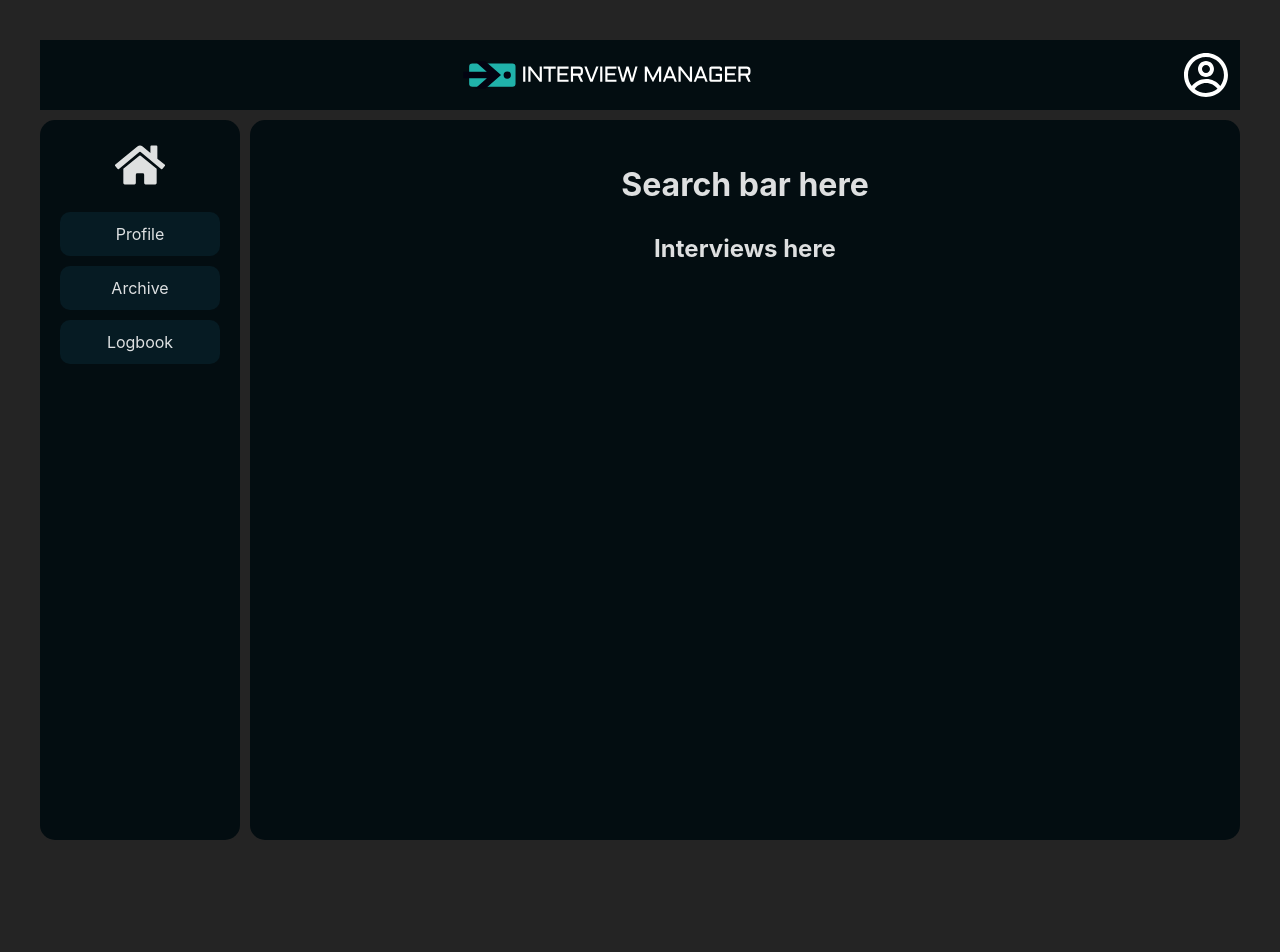
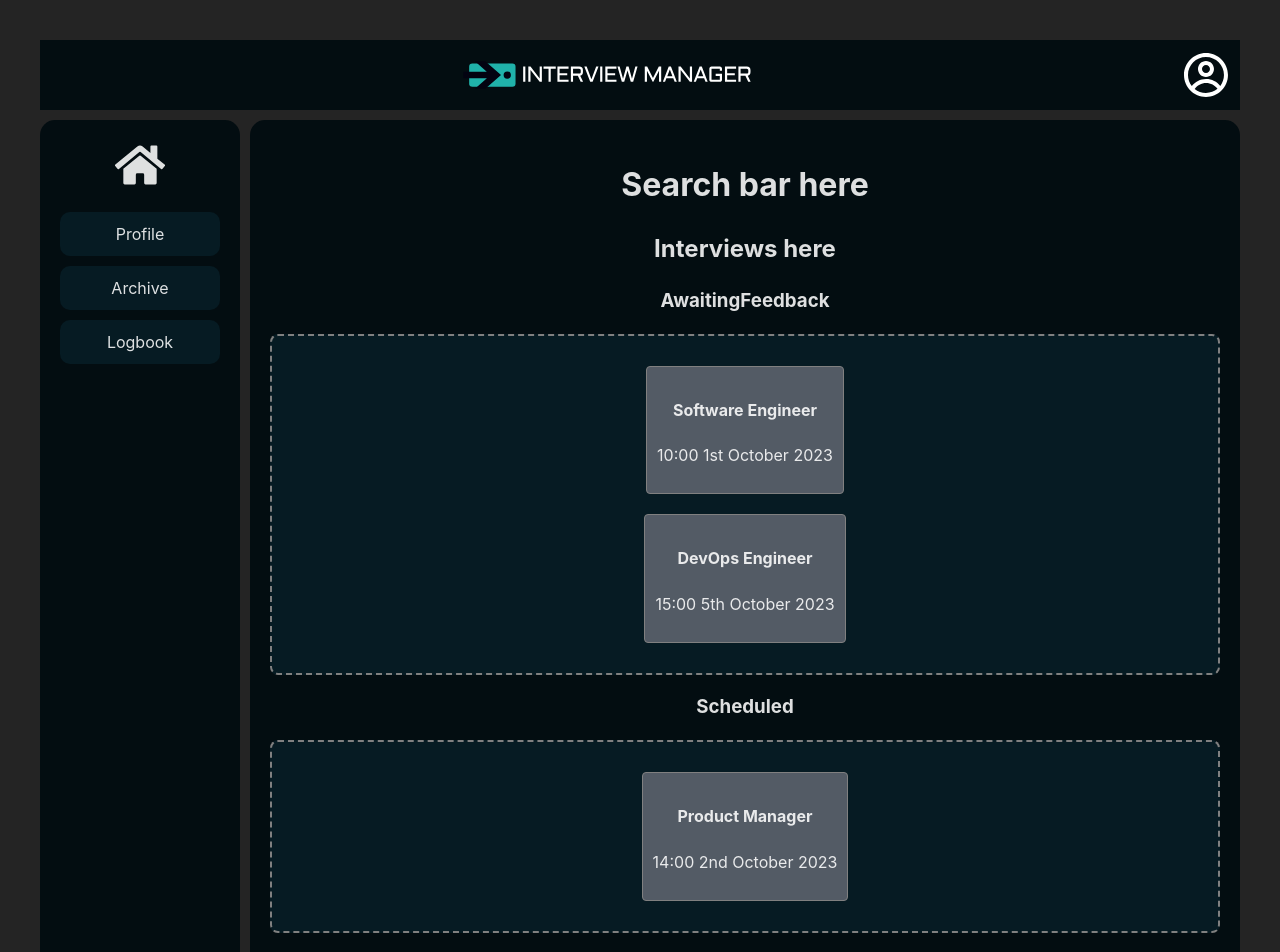
Before and after one commit to johnfa1508/interview-manager-client, a React (Vite) app: page / in a window 1280 px wide. Shown: the top 952 px of the page. Before the commit the page ends 880 px from the top, so only its background shows below. Built offline with nearby package versions, Linux system fonts and the light colour scheme.

Commit message:
implemented containers and draggable objects

```diff
--- /dev/null
+++ b/src/components/draggable/index.jsx
@@ -0,0 +1,32 @@
+/* eslint-disable react/prop-types */
+import { useDraggable } from '@dnd-kit/core';
+
+export function Draggable(props) {
+  const { attributes, listeners, setNodeRef, transform } = useDraggable({
+    id: props.id
+  });
+  const style = transform
+    ? {
+        transform: `translate3d(${transform.x}px, ${transform.y}px, 0)`,
+        margin: '10px 0',
+        padding: '10px',
+        border: '1px solid gray',
+        borderRadius: '4px',
+        backgroundColor: '#535B65',
+        cursor: 'grab'
+      }
+    : {
+        margin: '10px 0',
+        padding: '10px',
+        border: '1px solid gray',
+        borderRadius: '4px',
+        backgroundColor: '#535B65',
+        cursor: 'grab'
+      };
+
+  return (
+    <div ref={setNodeRef} style={style} {...listeners} {...attributes}>
+      {props.children}
+    </div>
+  );
+}
--- /dev/null
+++ b/src/components/droppable/index.jsx
@@ -0,0 +1,26 @@
+/* eslint-disable react/prop-types */
+import { useDroppable } from '@dnd-kit/core';
+import './style.css';
+
+export function Droppable(props) {
+  const { isOver, setNodeRef } = useDroppable({
+    id: props.id
+  });
+  const style = {
+    border: isOver ? '2px dashed green' : '2px dashed grey',
+    padding: '20px',
+    borderRadius: '8px',
+    backgroundColor: isOver ? '#061B23' : '#061B23',
+    display: 'flex',
+    flexDirection: 'column',
+    alignItems: 'center',
+    justifyContent: 'center',
+    minHeight: '100px'
+  };
+
+  return (
+    <div ref={setNodeRef} style={style} className={isOver ? 'droppable is-over' : 'droppable'}>
+      {props.children}
+    </div>
+  );
+}
--- a/src/components/interviewDashboard/index.jsx
+++ b/src/components/interviewDashboard/index.jsx
@@ -1,8 +1,156 @@
+import { useEffect, useState } from 'react';
+import { DndContext } from '@dnd-kit/core';
+import { Droppable } from '../droppable';
+import { Draggable } from '../draggable';
+import { formatDateTime } from '../../utils/formatDate';
+
+const mockInterviews = [
+  {
+    InterviewId: '1',
+    Job_title: 'Software Engineer',
+    Time: '2023-10-01T10:00:00Z',
+    Address: '123 Main St, City, Country',
+    Description: 'Interview for the position of Software Engineer.',
+    Duration_In_Minutes: 60,
+    status: 'AwaitingFeedback'
+  },
+  {
+    InterviewId: '2',
+    Job_title: 'Product Manager',
+    Time: '2023-10-02T14:00:00Z',
+    Address: '456 Elm St, City, Country',
+    Description: 'Interview for the position of Product Manager.',
+    Duration_In_Minutes: 45,
+    status: 'Scheduled'
+  },
+  {
+    InterviewId: '3',
+    Job_title: 'Data Scientist',
+    Time: '2023-10-03T09:00:00Z',
+    Address: '789 Oak St, City, Country',
+    Description: 'Interview for the position of Data Scientist.',
+    Duration_In_Minutes: 90,
+    status: 'Canceled'
+  },
+  {
+    InterviewId: '4',
+    Job_title: 'UX Designer',
+    Time: '2023-10-04T11:00:00Z',
+    Address: '101 Pine St, City, Country',
+    Description: 'Interview for the position of UX Designer.',
+    Duration_In_Minutes: 60,
+    status: 'Completed'
+  },
+  {
+    InterviewId: '5',
+    Job_title: 'DevOps Engineer',
+    Time: '2023-10-05T15:00:00Z',
+    Address: '202 Maple St, City, Country',
+    Description: 'Interview for the position of DevOps Engineer.',
+    Duration_In_Minutes: 75,
+    status: 'AwaitingFeedback'
+  }
+];
+
 export default function InterviewDashboard() {
+  const containers = ['AwaitingFeedback', 'Scheduled', 'Canceled', 'Completed'];
+  const [interviews, setInterviews] = useState([]);
+  const [interviewContainer, setInterviewContainer] = useState({
+    AwaitingFeedback: [],
+    Scheduled: [],
+    Canceled: [],
+    Completed: []
+  });
+
+  useEffect(() => {
+    setInterviews(mockInterviews);
+  }, []);
+
+  useEffect(() => {
+    setInterviewContainer({
+      AwaitingFeedback: interviews
+        .filter((interview) => interview.status === 'AwaitingFeedback')
+        .map((interview) => interview.InterviewId),
+      Scheduled: interviews
+        .filter((interview) => interview.status === 'Scheduled')
+        .map((interview) => interview.InterviewId),
+      Canceled: interviews
+        .filter((interview) => interview.status === 'Canceled')
+        .map((interview) => interview.InterviewId),
+      Completed: interviews
+        .filter((interview) => interview.status === 'Completed')
+        .map((interview) => interview.InterviewId)
+    });
+  }, [interviews]);
+
+  function handleDragEnd(event) {
+    const { active, over } = event;
+
+    setInterviewContainer((prevItems) => {
+      const sourceContainer = prevItems.AwaitingFeedback.includes(active.id)
+        ? 'AwaitingFeedback'
+        : Object.keys(prevItems).find((key) => prevItems[key].includes(active.id));
+
+      if (over) {
+        const destinationContainer = over.id;
+
+        if (sourceContainer === destinationContainer) {
+          return prevItems;
+        }
+
+        console.log(`Moved ${active.id} from ${sourceContainer} to ${destinationContainer}`);
+
+        return {
+          ...prevItems,
+          [sourceContainer]: prevItems[sourceContainer].filter((id) => id !== active.id),
+          [destinationContainer]: [...prevItems[destinationContainer], active.id]
+        };
+      } else {
+        if (!prevItems.AwaitingFeedback.includes(active.id)) {
+          console.log(`Moved ${active.id} from ${sourceContainer} back to unlisted`);
+
+          return {
+            ...prevItems,
+            [sourceContainer]: prevItems[sourceContainer].filter((id) => id !== active.id),
+            AwaitingFeedback: [...prevItems.unlisted, active.id]
+          };
+        } else {
+          return prevItems;
+        }
+      }
+    });
+  }
+
   return (
     <div>
       <h1>Search bar here</h1>
       <h2>Interviews here</h2>
+      <DndContext onDragEnd={handleDragEnd}>
+        <div className="container">
+          {containers.map((id) => (
+            <div key={id}>
+              <h3>{id}</h3>
+              <Droppable id={id}>
+                {interviewContainer[id].map((itemId, index) => {
+                  const interview = mockInterviews.find(
+                    (interview) => interview.InterviewId === itemId
+                  );
+                  return (
+                    <Draggable key={itemId} id={itemId} index={index}>
+                      <div>
+                        <h4>{interview.Job_title}</h4>
+                        <p>{formatDateTime(interview.Time)}</p>
+                      </div>
+                    </Draggable>
+                  );
+                })}
+
+                {interviewContainer[id].length === 0 && <p>Drop here</p>}
+              </Droppable>
+            </div>
+          ))}
+        </div>
+      </DndContext>
     </div>
   );
 }
--- /dev/null
+++ b/src/utils/formatDate.jsx
@@ -0,0 +1,25 @@
+export function formatDateTime(dateTimeString) {
+  const date = new Date(dateTimeString);
+
+  const hours = date.getUTCHours().toString().padStart(2, '0');
+  const minutes = date.getUTCMinutes().toString().padStart(2, '0');
+  const day = date.getUTCDate();
+  const month = date.toLocaleString('default', { month: 'long' });
+  const year = date.getUTCFullYear();
+
+  const daySuffix = (day) => {
+    if (day > 3 && day < 21) return 'th';
+    switch (day % 10) {
+      case 1:
+        return 'st';
+      case 2:
+        return 'nd';
+      case 3:
+        return 'rd';
+      default:
+        return 'th';
+    }
+  };
+
+  return `${hours}:${minutes} ${day}${daySuffix(day)} ${month} ${year}`;
+}
```
Also changed, not shown: src/components/draggable/style.css (added), src/components/droppable/style.css (added).
